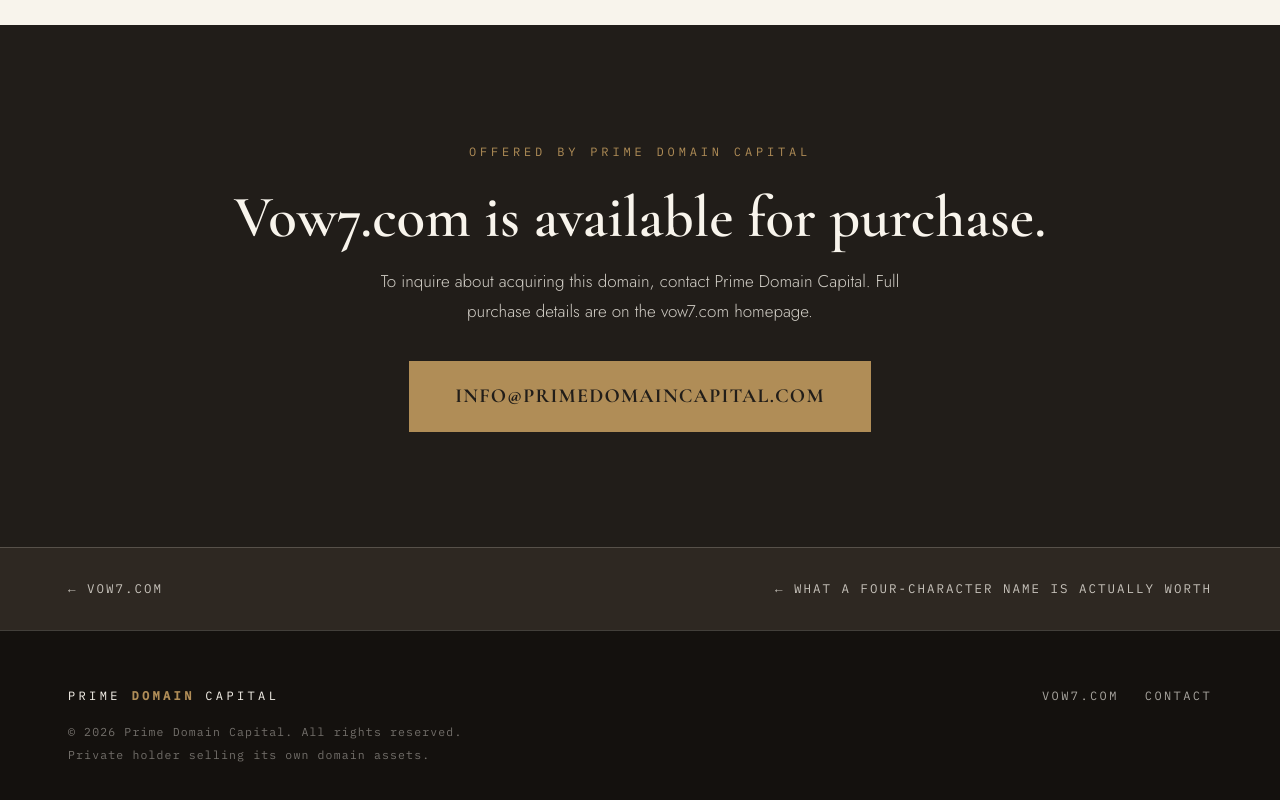
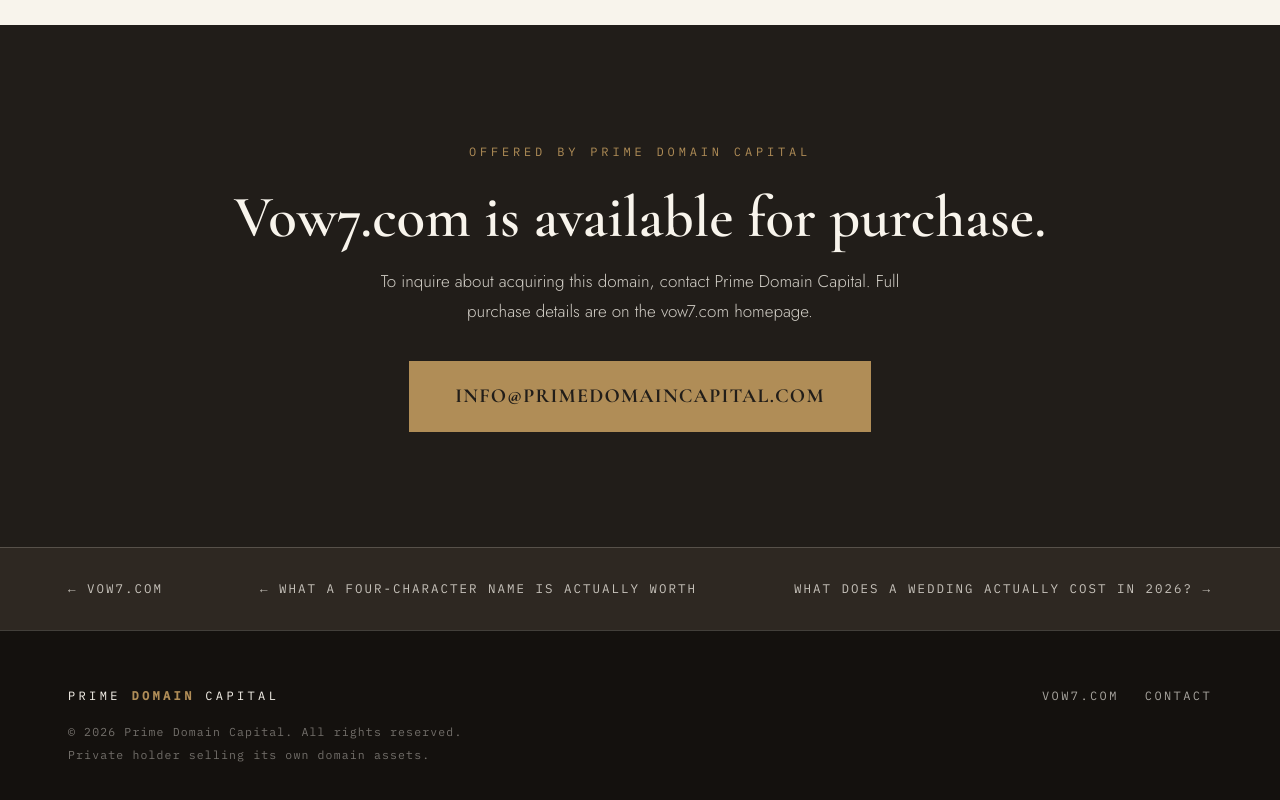
Before and after one commit to primedomaincapital/vow7, a plain HTML site: page insights/article4.html in a window 1280 px wide. Shown: the part 3353-4153 px from the top of the page. Drawn offline with nearby package versions, Linux system fonts and the light colour scheme.

Commit message:
Add link to article5 in article4 navigation

```diff
--- a/insights/article4.html
+++ b/insights/article4.html
@@ -134,6 +134,7 @@
 <div class="article-nav-inner">
 <span><a href="../index.html">&larr; Vow7.com</a></span>
 <span><a href="article3.html">&larr; What a Four-Character Name Is Actually Worth</a></span>
+  <span><a href="article5.html">What Does a Wedding Actually Cost in 2026? &rarr;</a></span>
 </div>
 </div>
 </nav>
```
